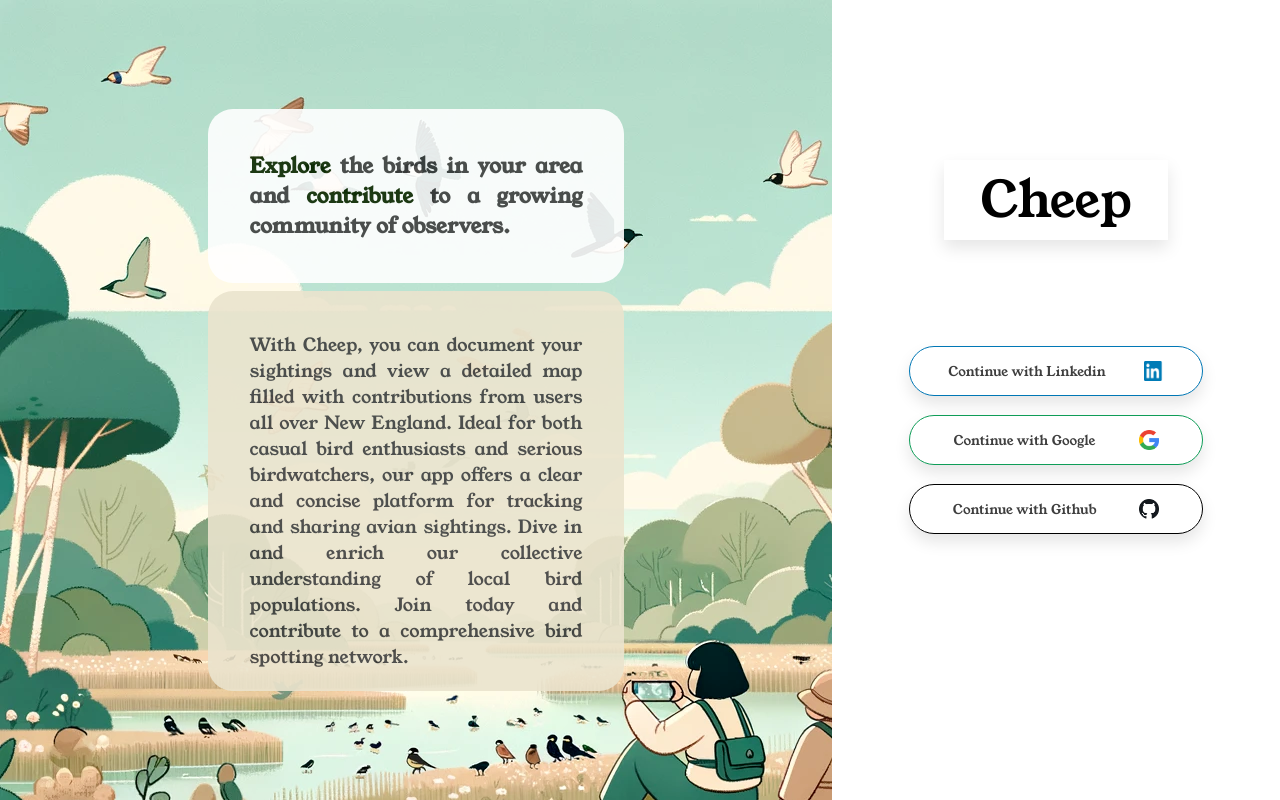
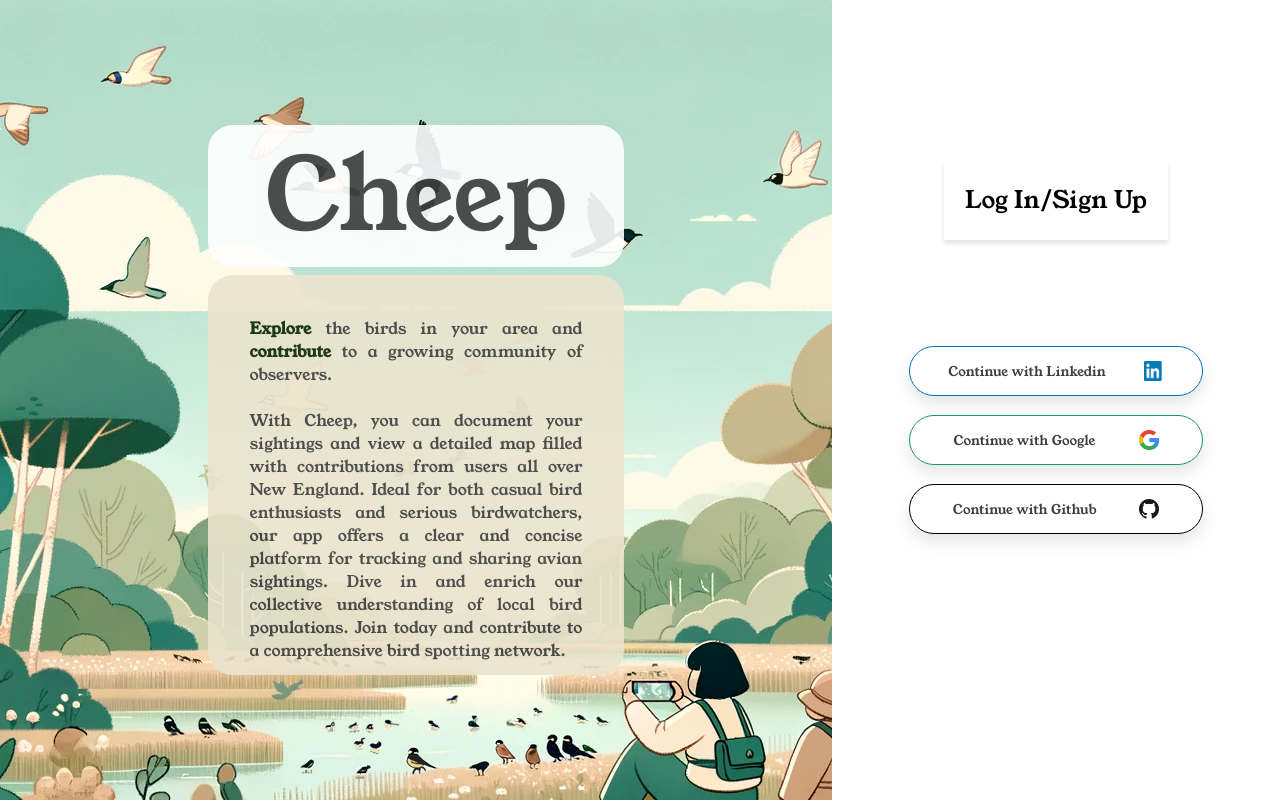
Before and after one commit to du693/cheep, a Next.js app: page / in a window 1280 px wide. Built offline with nearby package versions, Linux system fonts and the light colour scheme; no server answers.

Commit message:
modulizing

```diff
--- /dev/null
+++ b/components/AccessPage/AccessPage.js
@@ -0,0 +1,95 @@
+import styles from "@/styles/accesspage.module.css";
+import SignInForm from "@/components/AccessPage/SignInForm";
+import { useSession, getSession } from "next-auth/react";
+import { useRouter } from "next/router";
+import { motion, useAnimation } from "framer-motion";
+import { useEffect } from "react";
+
+export default function AccessPage() {
+	const { data: session, status } = useSession();
+	const router = useRouter();
+
+	useEffect(() => {
+		if (session) {
+			router.push("/dashboard");
+		}
+	}, [session, router]);
+
+	if (session) {
+		return null;
+	}
+
+	const controls = useAnimation();
+
+	useEffect(() => {
+		controls.start({
+			x: 0,
+			opacity: 1,
+			transition: {
+				ease: "linear",
+				duration: 2,
+				x: { duration: 1 },
+			},
+		});
+	}, []);
+
+	return (
+		<div className={styles.accesspage}>
+			<div className={styles.landingImageBox}>
+				<motion.div
+					initial={{ opacity: 0, scale: 0.9 }}
+					animate={{ opacity: 1, scale: 1 }}
+					transition={{
+						duration: 1,
+						ease: [0, 0.71, 0.2, 1.01],
+						scale: {
+							type: "spring",
+							damping: 5,
+							stiffness: 10,
+							restDelta: 0.001,
+						},
+					}}
+					className={styles.Text}
+				>
+					<motion.div
+						className={styles.pitch}
+						whileHover={{ scale: 1.01 }}
+						transition={{
+							duration: 1,
+						}}
+					>
+						Cheep
+					</motion.div>
+					<motion.div
+						className={styles.cheepDescription}
+						whileHover={{ scale: 1.01 }}
+						transition={{
+							duration: 0.5,
+						}}
+					>
+						<p>
+							<b className={styles.highlight}>Explore</b> the
+							birds in your area and{" "}
+							<b className={styles.highlight}>contribute</b> to a
+							growing community of observers. <br />
+							<br />
+							With Cheep, you can document your sightings and view
+							a detailed map filled with contributions from users
+							all over New England. Ideal for both casual bird
+							enthusiasts and serious birdwatchers, our app offers
+							a clear and concise platform for tracking and
+							sharing avian sightings. Dive in and enrich our
+							collective understanding of local bird populations.
+							Join today and contribute to a comprehensive bird
+							spotting network.
+						</p>
+					</motion.div>
+				</motion.div>
+			</div>
+			<div className={styles.sign}>
+				<div className={styles.logo}>Log In/Sign Up</div>
+				<SignInForm />
+			</div>
+		</div>
+	);
+}
--- a/pages/index.js
+++ b/pages/index.js
@@ -1,97 +1,8 @@
-import styles from "@/styles/accesspage.module.css";
-import SignInForm from "@/components/AccessPage/SignInForm";
-import { useSession, getSession } from "next-auth/react";
-import { useRouter } from "next/router";
-import { motion, useAnimation } from "framer-motion";
-import { useEffect } from "react";
+import { getSession } from "next-auth/react";
+import AccessPage from "@/components/AccessPage/AccessPage";
 
-export default function AccessPage() {
-	const { data: session, status } = useSession();
-	const router = useRouter();
-
-	useEffect(() => {
-		if (session) {
-			router.push("/dashboard");
-		}
-	}, [session, router]);
-
-	if (session) {
-		return null;
-	}
-
-	const controls = useAnimation();
-
-	useEffect(() => {
-		controls.start({
-			x: 0,
-			opacity: 1,
-			transition: {
-				ease: "linear",
-				duration: 2,
-				x: { duration: 1 },
-			},
-		});
-	}, []);
-
-	return (
-		<div className={styles.accesspage}>
-			<div className={styles.landingImageBox}>
-				<motion.div
-					initial={{ opacity: 0, scale: 0.9 }}
-					animate={{ opacity: 1, scale: 1 }}
-					transition={{
-						duration: 1,
-						ease: [0, 0.71, 0.2, 1.01],
-						scale: {
-							type: "spring",
-							damping: 5,
-							stiffness: 10,
-							restDelta: 0.001,
-						},
-					}}
-					className={styles.Text}
-				>
-					<motion.div
-						className={styles.pitch}
-						whileHover={{ scale: 1.01 }}
-						transition={{
-							duration: 1,
-						}}
-					>
-						<h2>
-							<b className={styles.highlight}>Explore</b> the
-							birds in your area and{" "}
-							<b className={styles.highlight}>contribute</b> to a
-							growing community of observers.
-						</h2>
-					</motion.div>
-					<motion.div
-						className={styles.cheepDescription}
-						whileHover={{ scale: 1.01 }}
-						transition={{
-							duration: 0.5,
-						}}
-					>
-						<p>
-							With Cheep, you can document your sightings and view
-							a detailed map filled with contributions from users
-							all over New England. Ideal for both casual bird
-							enthusiasts and serious birdwatchers, our app offers
-							a clear and concise platform for tracking and
-							sharing avian sightings. Dive in and enrich our
-							collective understanding of local bird populations.
-							Join today and contribute to a comprehensive bird
-							spotting network.
-						</p>
-					</motion.div>
-				</motion.div>
-			</div>
-			<div className={styles.sign}>
-				<div className={styles.logo}> Cheep</div>
-				<SignInForm />
-			</div>
-		</div>
-	);
+export default function Home() {
+	return <AccessPage />;
 }
 
 export async function getServerSideProps(context) {
--- a/styles/accesspage.module.css
+++ b/styles/accesspage.module.css
@@ -19,8 +19,6 @@
 
 .landingImage{
     width: 120%;
-
-;
     height: fit-content;
     position: absolute;
 }
@@ -121,7 +119,7 @@
 
 .cheepDescription p {
     padding: 10%;
-    font-size: 18px;
+    font-size: 16px;
     text-align: justify;
     color: #3E3E3E;;
 }
@@ -131,8 +129,8 @@
     display: flex;
     align-items: center;
     justify-content: center;
-    font-size: 50px;
-    box-shadow: 0 8px 16px 0 rgba(0, 0, 0, 0.1);
+    font-size: 24px;
+    box-shadow: 0 4px 4px 0 rgba(0, 0, 0, 0.1);
     width: 50%;
     height: 10%;
 }
@@ -149,12 +147,13 @@
 }
 
 .pitch {
-    padding: 5%;
+    padding: 0%;
     opacity: 90%;
     background-color: white;
     width: 50%;
     color: #3E3E3E;
     border-radius: 25px;
-    font-size: 14px;
-    text-align: justify;
+
+    font-size:100px;
+    text-align: center;
 }
```
Also changed, not shown: pages/dashboard.js (+0 -12 lines).
